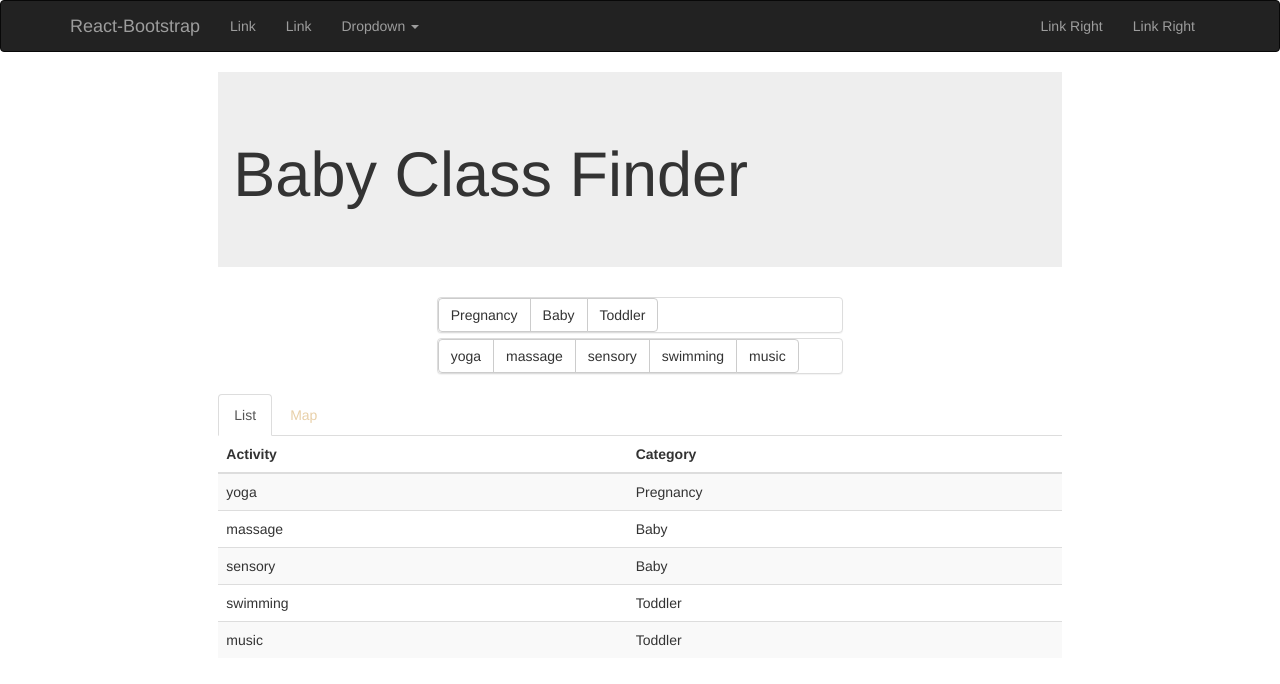
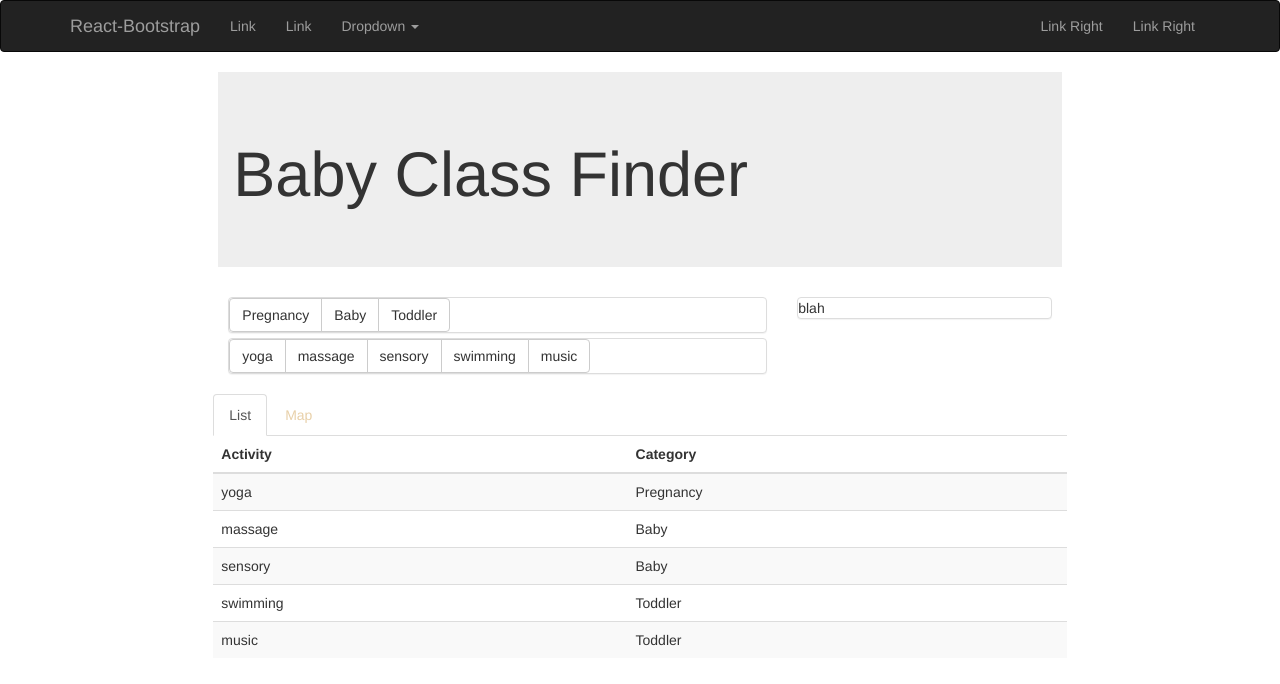
Before and after one commit to richarddowsett/babyclassfinder, a React (Create React App) app: page / in a window 1280 px wide. Shown: the top 684 px of the page. Built offline with nearby package versions, Linux system fonts and the light colour scheme.

Commit message:
add days panel

```diff
--- a/src/App.jsx
+++ b/src/App.jsx
@@ -90,18 +90,15 @@ class Content extends React.Component{
 
   render() {
     return (
-      <div>
+      <Col lgPush={2} lg={8} lgPull={2} md={8} mdPush={2} mdPull={2}>
+        <SearchForm allCategories={this.state.allCategories}
+          allActivities={this.state.allActivities} locationValue={this.state.location}  onCategoryChange={this.handleCategoryChange}
+          onActivityChange={this.handleActivityChange}/>
       <Row className="show-grid">
-        <Col lg={4} lgPush={4} lgPull={4} md={4} mdPush={4} mdPull={2}><SearchForm allCategories={this.state.allCategories}
-          allActivities={this.state.allActivities} locationValue={this.state.location}  onCategoryChange={this.handleCategoryChange}
-          onActivityChange={this.handleActivityChange}/></Col>
+
+        <ResultsTabs categoryFilter={this.state.searchCategories} activityFilter={this.state.searchActivities} classes={this.props.classes}/>
       </Row>
-      <Row className="show-grid">
-      <Col lgPush={2} lg={8} lgPull={2} md={8} mdPush={2} mdPull={2}>
-        <ResultsTabs categoryFilter={this.state.searchCategories} activityFilter={this.state.searchActivities} classes={this.props.classes}/>
     </Col>
-      </Row>
-    </div>
   )}
 }
 
@@ -143,7 +140,8 @@ class SearchForm extends React.Component {
     this.props.allActivities.forEach(createActivityButton.bind(null, this.handleActivityChange))
 
     return (
-      <div>
+      <Row className="show-grid">
+        <Col lg={8} md={8}>
           <Accordion>
             <Panel header="Categories" eventKey="1">
               <ButtonGroup>
@@ -156,7 +154,13 @@ class SearchForm extends React.Component {
               </ButtonGroup>
             </Panel>
           </Accordion>
-    </div>
+        </Col>
+        <Col lg={4} md={4}>
+          <Panel header="Days">
+            blah
+          </Panel>
+        </Col>
+      </Row>
     )
   }
 }
```
Lines whose indentation alone changed are shown as unchanged.
